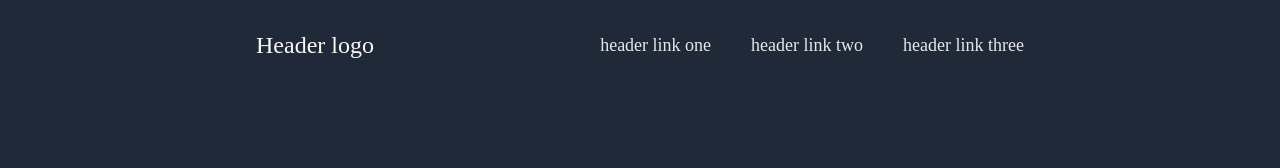
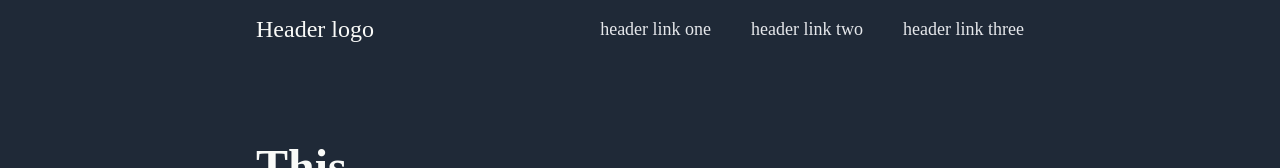
Before and after one commit to Marek-Kosmowski/landing-page, a plain HTML site: page index.html in a window 1280 px wide. Shown: the top 168 px of the page. Drawn offline with Linux system fonts and the light colour scheme.

Commit message:
Change margin to header-nav in style.css

```diff
--- a/style.css
+++ b/style.css
@@ -16,7 +16,7 @@ header {
   display: flex;
   justify-content: space-between;
   align-items: center;
-  margin: 2rem 0;
+  margin: 1rem 0;
 }
 
 .header-logo {
```
